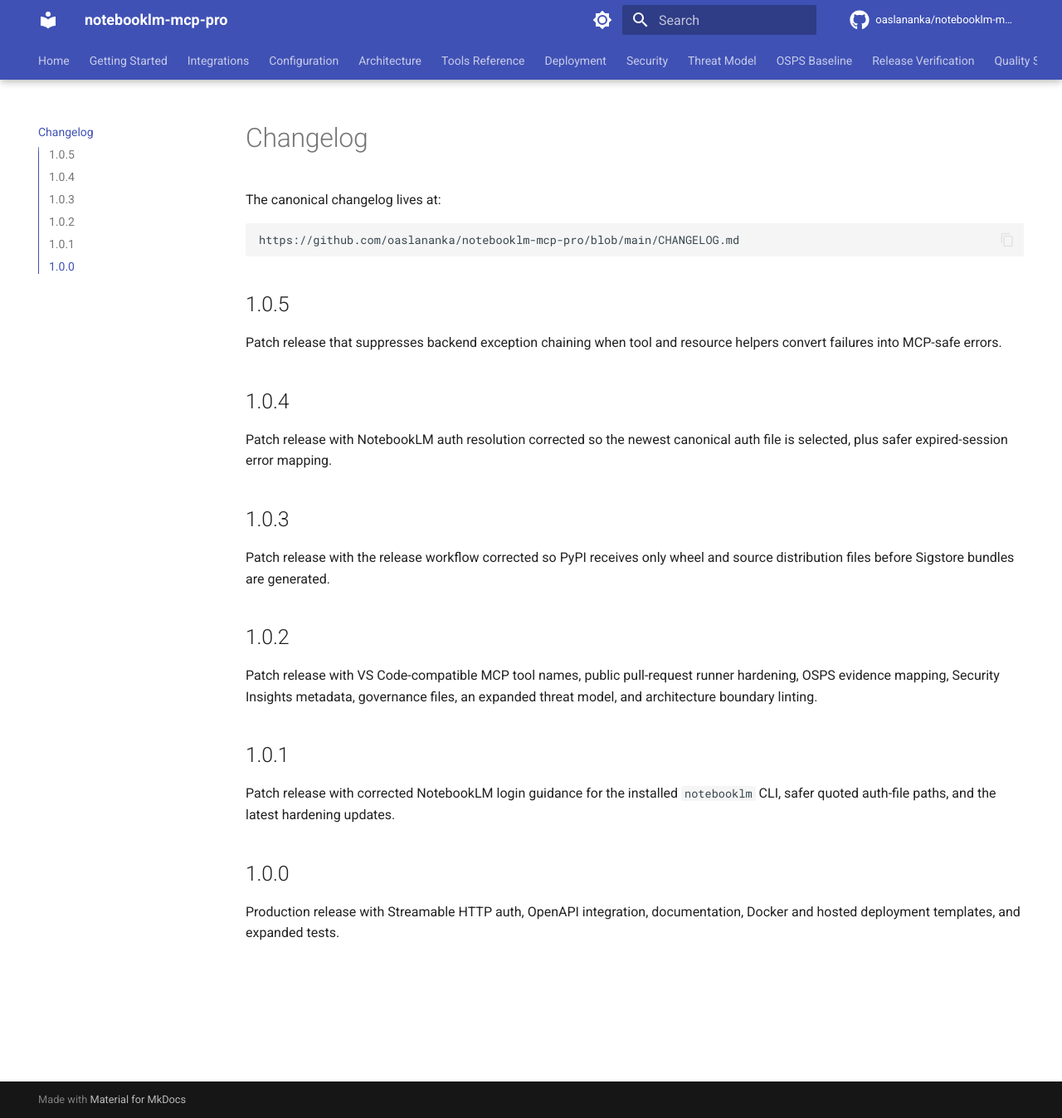
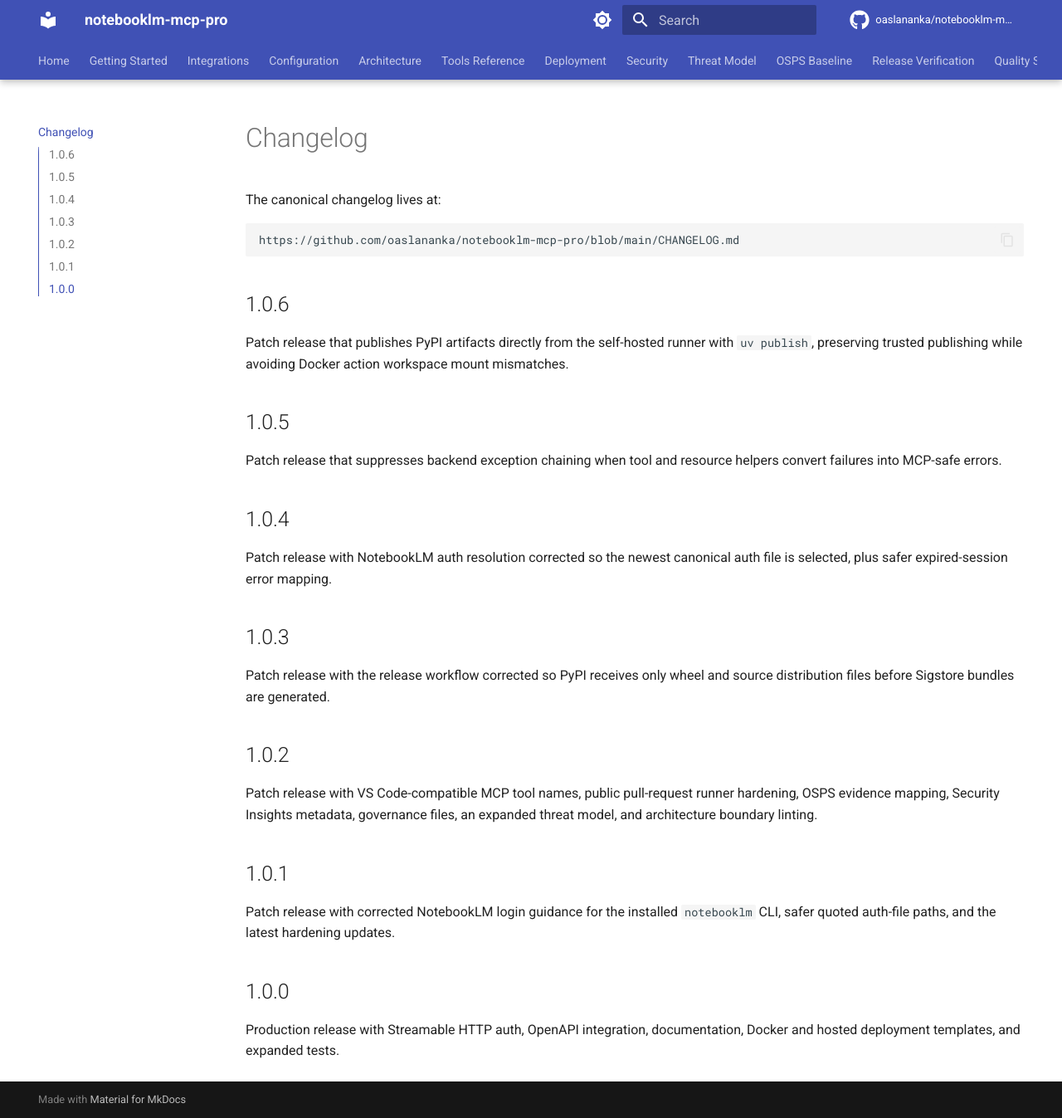
Before and after one commit to renovate-bot/oaslananka-_-notebooklm-mcp-pro, an MkDocs documentation site: the page built from docs/changelog.md, in a window 1280 px wide and 1347 px high. Shown: the whole window at 83% size. Built offline with MkDocs 1.6.1 and Material for MkDocs 9.7.7, drawn with Linux system fonts in a browser that asks for light colours; comment, search, counter and statistics services are not loaded.

Commit message:
fix: publish pypi from self-hosted runner

````diff
--- a/docs/changelog.md
+++ b/docs/changelog.md
@@ -5,6 +5,12 @@
 ```text
 https://github.com/oaslananka/notebooklm-mcp-pro/blob/main/CHANGELOG.md
 ```
+
+## 1.0.6
+
+Patch release that publishes PyPI artifacts directly from the self-hosted runner
+with `uv publish`, preserving trusted publishing while avoiding Docker action
+workspace mount mismatches.
 
 ## 1.0.5
 
--- a/docs/tools/admin.md
+++ b/docs/tools/admin.md
@@ -7,7 +7,7 @@
 ```json
 {
   "status": "ok",
-  "version": "1.0.5",
+  "version": "1.0.6",
   "transport": "http",
   "auth_mode": "token"
 }
--- a/pyproject.toml
+++ b/pyproject.toml
@@ -4,7 +4,7 @@
 
 [project]
 name = "notebooklm-mcp-pro"
-version = "1.0.5"
+version = "1.0.6"
 description = "Production-grade MCP server for Google NotebookLM - stdio, Streamable HTTP, Claude.ai, and ChatGPT integration."
 readme = "README.md"
 requires-python = ">=3.11,<3.14"
--- a/src/nlm_mcp/__init__.py
+++ b/src/nlm_mcp/__init__.py
@@ -2,7 +2,7 @@
 
 from __future__ import annotations
 
-__version__ = "1.0.5"
+__version__ = "1.0.6"
 __author__ = "oaslananka"
 __license__ = "MIT"
 
````
Also changed, not shown: CHANGELOG.md (+7 -0 lines), 4 other files.
